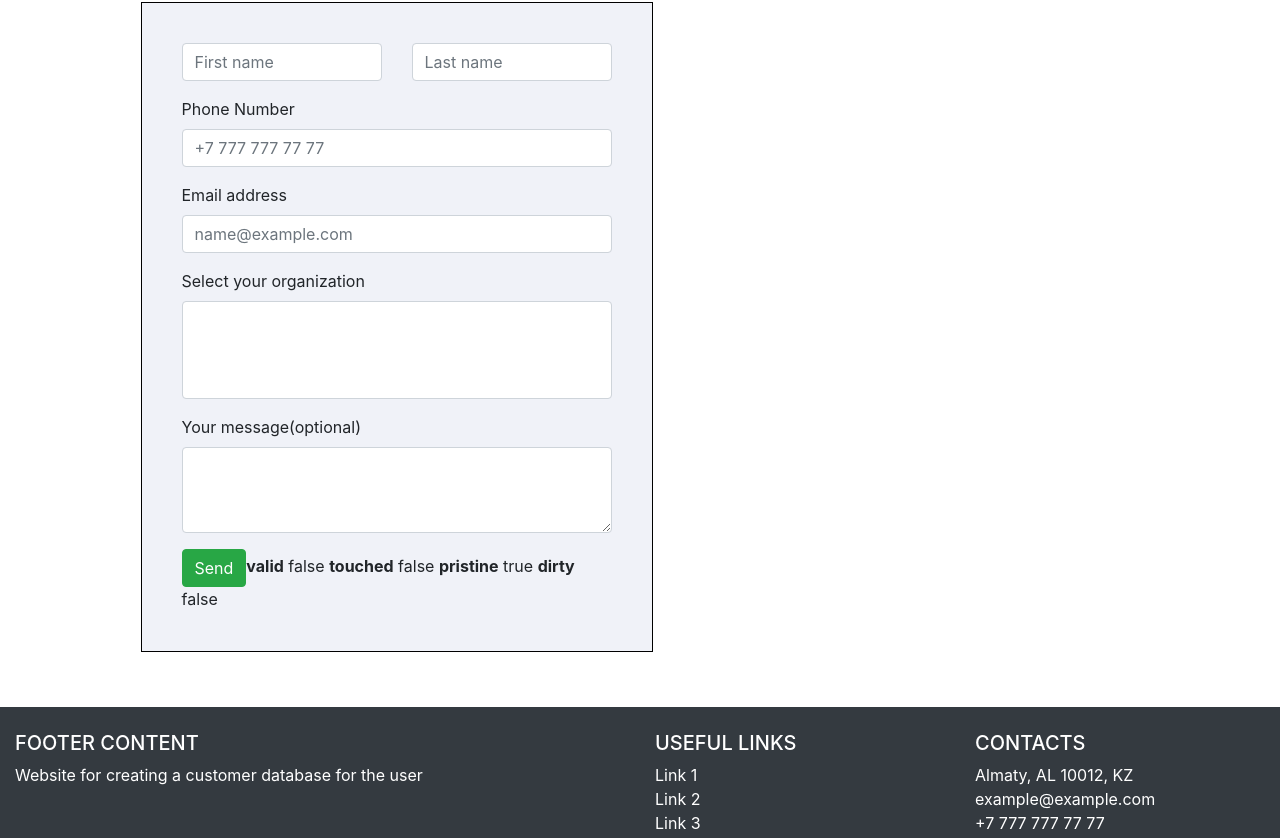
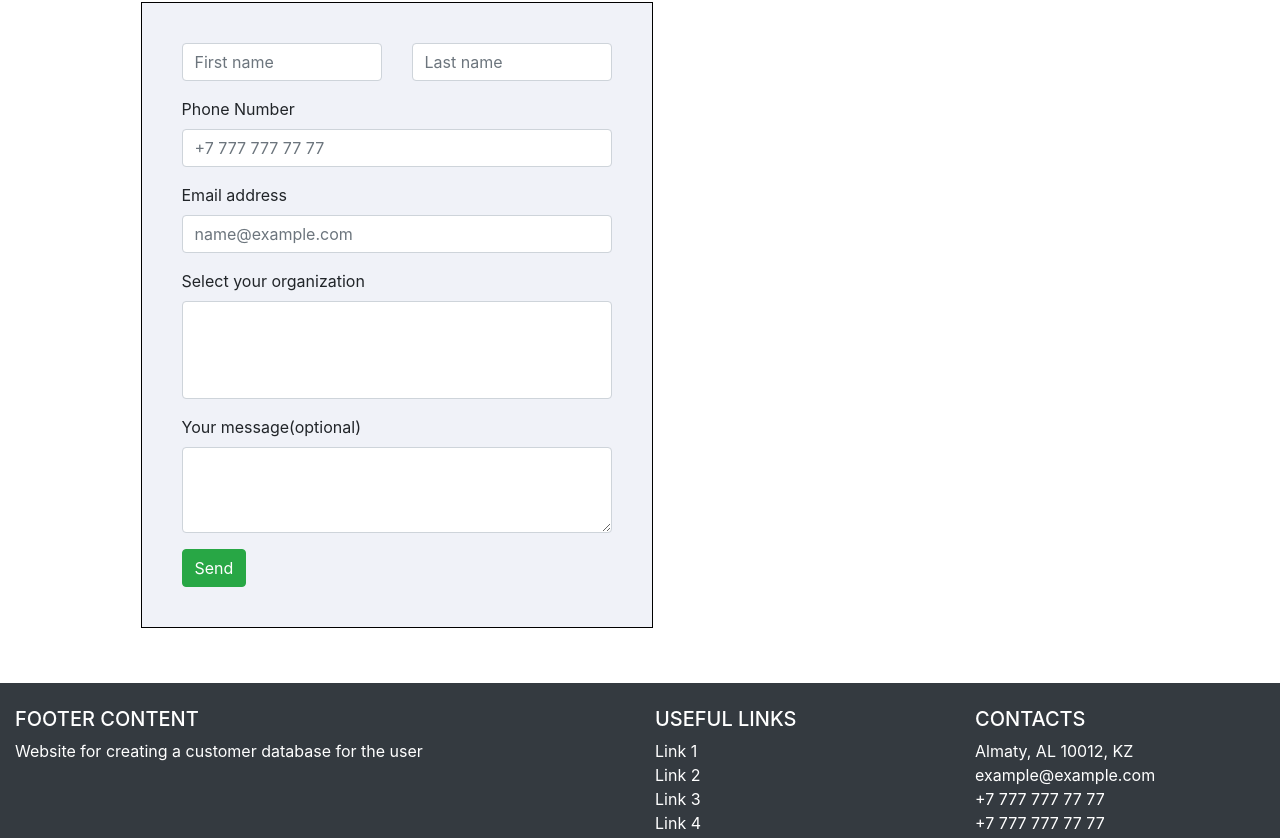
Before and after one commit to aydarken/demo-ng-rest-api, an Angular app: page /home in a window 1280 px wide. Shown: the part 487-1325 px from the top of the page. Built offline with nearby package versions, Linux system fonts and the light colour scheme.

Commit message:
Final project version

```diff
--- a/src/app/home/page.component.html
+++ b/src/app/home/page.component.html
@@ -12,11 +12,11 @@
   </div>
   <div class="form-group">
     <label for="phone-number">Phone Number</label>
-    <input type="number" class="form-control" id="phone-number" name="phoneNumber" placeholder="+7 777 777 77 77" [(ngModel)]="userList.phoneNumber" required>
+    <input type="number" class="form-control" id="phone-number" name="phoneNumber" placeholder="+7 777 777 77 77" [(ngModel)]="userList.phoneNumber" required [maxLength]="11" minlength="11">
   </div>
   <div class="form-group">
     <label for="email">Email address</label>
-    <input type="email" class="form-control" id="email" name="email" placeholder="name@example.com" [(ngModel)]="userList.email" required>
+    <input type="email" class="form-control" id="email" name="email" placeholder="name@example.com" [(ngModel)]="userList.email" required email>
   </div>
   <div class="form-group">
     <label for="formSelect">Select your organization</label>
@@ -29,9 +29,5 @@
     <textarea class="form-control" id="formControlTextarea1" name="message" rows="3" [(ngModel)]="userList.message"></textarea>
   </div>
   <button class="btn btn-success" type="submit">Send</button>
-  <b>valid</b> {{userForm.valid}}
-  <b>touched</b> {{userForm.touched}}
-  <b>pristine</b> {{userForm.pristine}}
-  <b>dirty</b> {{userForm.dirty}}
 
 </form>
```
